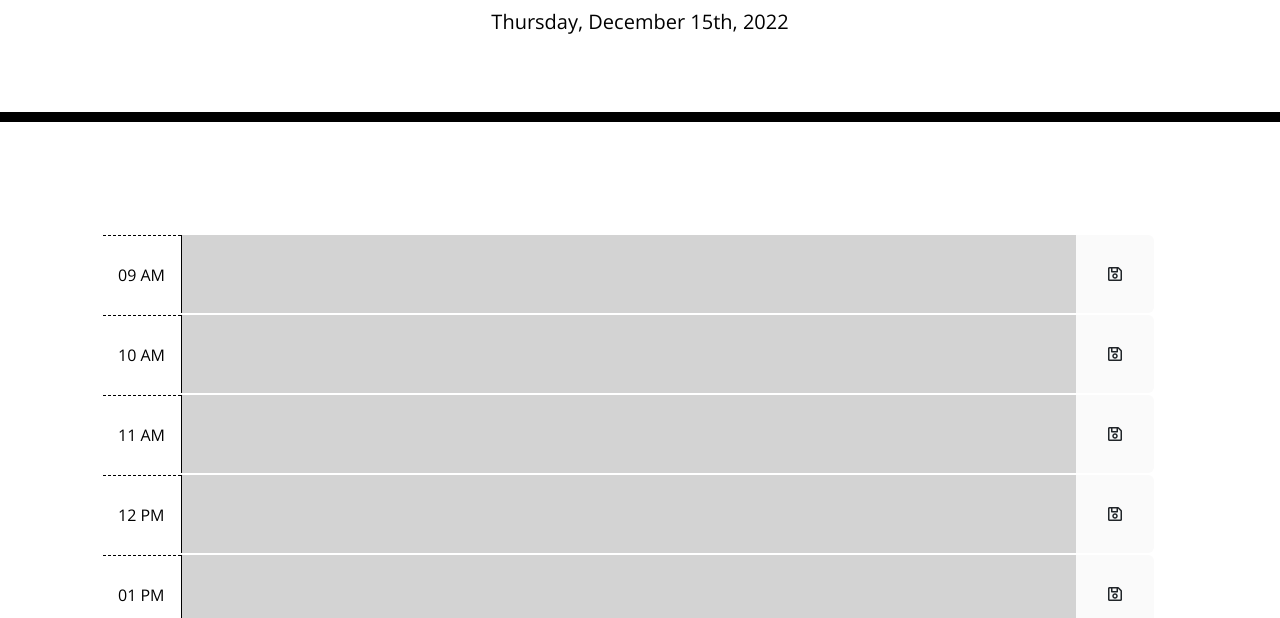
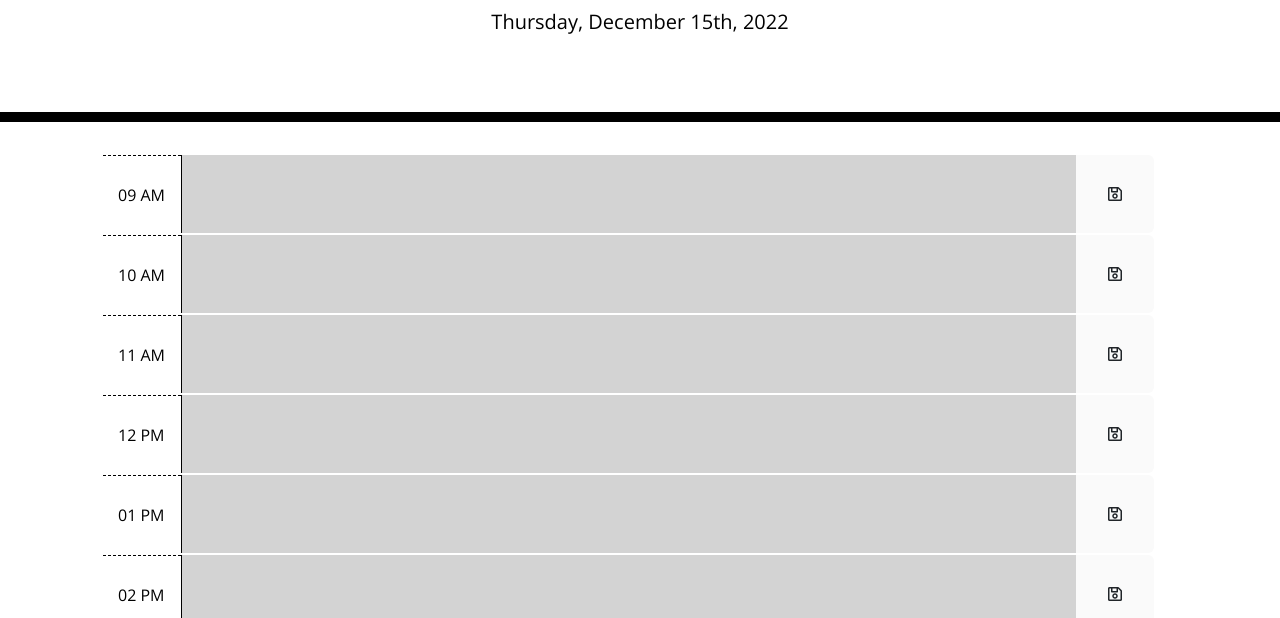
Before and after one commit to wisethee/js-work-day-scheduler, a plain HTML site: page index.html in a window 1280 px wide. Shown: the part 182-800 px from the top of the page. Drawn offline with nearby package versions, Linux system fonts and the light colour scheme.

Commit message:
remove second current-day div from index.html

```diff
--- a/index.html
+++ b/index.html
@@ -30,12 +30,6 @@
     </header>
 
     <div class="container">
-      <div class="row">
-        <div class="date col-12">
-          <p id="currentDay" class="lead"></p>
-        </div>
-      </div>
-
       <div class="row">
         <div class="hour col-lg-1 d-flex align-items-center">09 AM</div>
         <div id="9" class="task-block col-lg-10 d-flex">
```
